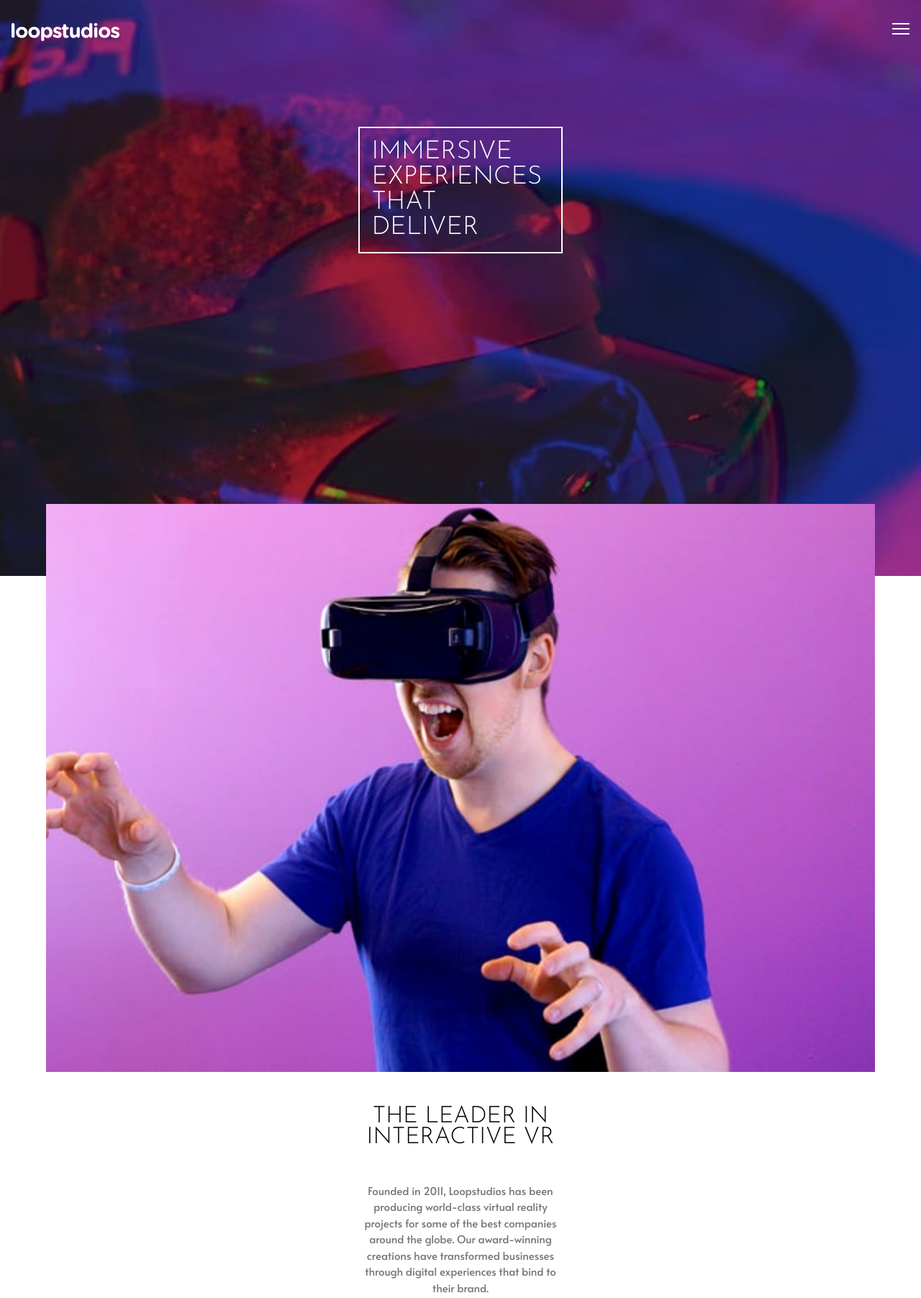
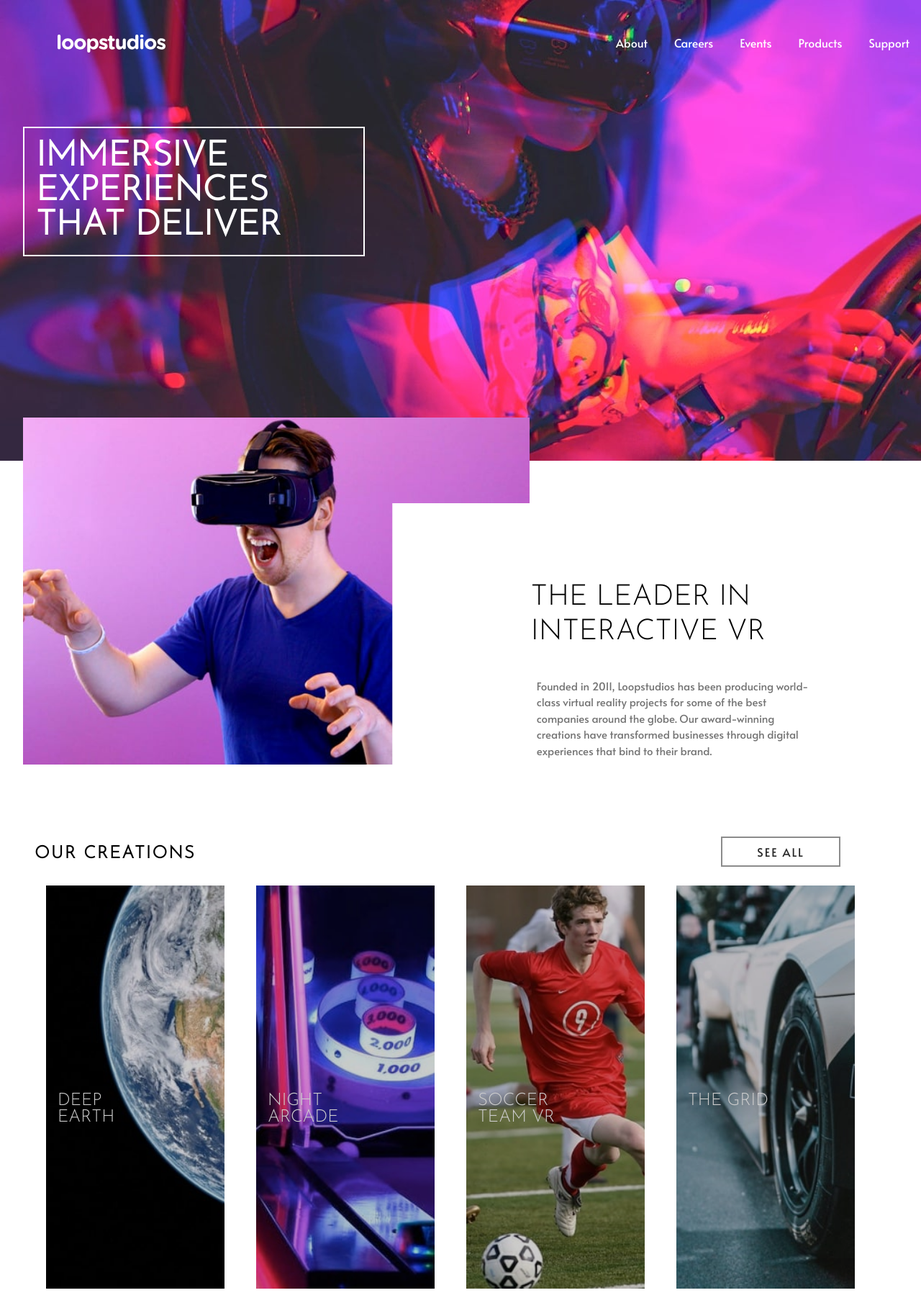
Before and after one commit to codefolk/loopstudio-landing-page, a website: page index.html in a window 1280 px wide. Shown: the top 1803 px of the page at 72% size. Drawn offline with Linux system fonts and the light colour scheme.

Commit message:
intial commit completed

```diff
--- a/index.html
+++ b/index.html
@@ -50,6 +50,7 @@
           alt="illustration image"
         />
       </div>
+      <div class="typography">
       <h1 id="section2-heading">The leader in interactive VR</h1>
 
       <p id="section2-typo">
@@ -58,6 +59,7 @@
         award-winning creations have transformed businesses through digital
         experiences that bind to their brand.
       </p>
+    </div>
     </section>
 
     <section class="section-3">
--- a/style.css
+++ b/style.css
@@ -1,265 +1,574 @@
 @import url('https://fonts.googleapis.com/css2?family=Alata&family=Josefin+Sans:wght@300&display=swap');
 
-*, *::before, *::after{
-    padding:0;
-    margin:0;
+*,
+*::before,
+*::after {
+    padding: 0;
+    margin: 0;
     box-sizing: border-box;
 }
-:root{
-    --White:hsl(0, 0%, 100%);
-    --black:hsl(0, 0%, 0%);
-    --darkGray:hsl(0, 0%, 55%);
-    --VdarkGray:hsl(0, 0%, 41%);
-    --bodyFontSize:15px;
-    --Alata:'Alata', sans-serif;
-    --Josfin:'Josefin Sans', sans-serif;
-    --alataFont:300;
-    --josefinFont:400;
+
+:root {
+    --White: hsl(0, 0%, 100%);
+    --black: hsl(0, 0%, 0%);
+    --darkGray: hsl(0, 0%, 55%);
+    --VdarkGray: hsl(0, 0%, 41%);
+    --bodyFontSize: 15px;
+    --Alata: 'Alata', sans-serif;
+    --Josfin: 'Josefin Sans', sans-serif;
+    --alataFont: 300;
+    --josefinFont: 400;
 }
 
-body{
+body {
     display: flex;
     justify-content: space-between;
     flex-direction: column;
-    /* overflow-x: hidden; */
     width: 100%;
 }
 
 
-#background{
-    position:absolute;
+#background {
+    position: absolute;
     z-index: -9999;
     background: url("./images/mobile/image-hero.jpg");
     background-repeat: no-repeat;
     background-size: cover;
-    width:100%;
-    height:100%;
+    width: 100%;
+    height: 80%;
 }
-.head{
-    position:relative;
+
+.head {
+    position: relative;
     z-index: 999;
-    display:flex;
+    display: flex;
 }
-.logo{
-    width:150px;
-    margin:2rem 1rem 0 1rem;
-    position:absolute;
+
+.logo {
+    width: 150px;
+    margin: 2rem 1rem 0 1rem;
+    position: absolute;
     z-index: 9999;
 }
-#button{
-    border:0;
-    position:absolute;
-    right:1rem;
-    top:2rem;
-    z-index:99999;
+
+#button {
+    border: 0;
+    position: absolute;
+    right: 1rem;
+    top: 2rem;
+    z-index: 99999;
     background: transparent;
     outline: 0;
 }
-.slide-menu{
+
+.slide-menu {
     width: 100%;
     height: 100vh;
-    top:0;
+    top: 0;
     background-color: #000;
     position: absolute;
     z-index: 999;
 }
-.navigation{
-    display:none;
+
+.slide-menu li {
+    list-style: none;
 }
-.slide-menu{
+
+.navigation {
+    display: none;
+}
+
+.slide-menu {
     display: flex;
-    gap:2rem;
+    gap: 2rem;
     flex-direction: column;
 }
-.slide-menu a{
+
+.slide-menu a {
     text-decoration: none;
-    padding:5rem 1rem;
-    position:absolute;
+    padding: 5rem 1rem;
+    position: absolute;
     text-transform: uppercase;
-    color: rgba(255,255,255,0.75);
-    margin:2rem 0;
+    color: rgba(255, 255, 255, 0.75);
+    margin: 2rem 0;
     font-family: var(--Alata);
     font-size: 21px;
     font-weight: 300;
 }
-.slide-menu a:first-child{
+
+.slide-menu a:first-child {
     margin-top: 5rem;
 }
-.show-nav{
+
+.show-nav {
     display: block;
 }
-.top-heading{
+
+.top-heading {
     width: 100%;
     display: flex;
     justify-content: center;
 }
-.top-heading h1{
+
+.top-heading h1 {
     max-width: 13ch;
     text-transform: uppercase;
-    position:absolute;
-    margin:11rem auto;
+    position: absolute;
+    margin: 7rem auto;
     margin-bottom: 0;
-    padding:1rem;
+    padding: 1rem;
     font-family: var(--Josfin);
-    color:#fff;
+    color: #fff;
     font-size: 2.2rem;
     font-weight: var(--josefinFont);
     z-index: 1;
-    border:2px solid #fff;
+    border: 2px solid #fff;
 }
-.section-2{
+
+.section-2 {
     width: 100%;
     display: flex;
-    justify-content:center;
+    justify-content: center;
     align-items: center;
     flex-direction: column;
-    gap:2rem;
+    gap: 2rem;
 }
-.image{
+
+.image {
     width: 100%;
     display: flex;
-    justify-content:center;
+    justify-content: center;
     align-items: center;
 }
-.interactive{
+
+.interactive {
     width: 90%;
-    margin:700px 0;
-    margin-bottom:0;
+    margin: 500px 0;
+    margin-bottom: 0;
     align-self: center;
 }
-#section2-heading{
-    max-width:20ch;
-    text-align:center;
+
+#section2-heading {
+    max-width: 20ch;
+    text-align: center;
     text-transform: uppercase;
-    font-family:var(--Josfin);
+    font-family: var(--Josfin);
     font-size: clamp(1.9rem, 2.5vw, 3rem);
-    padding:1rem;
-    margin:2rem auto;
-    font-weight:100;
-    line-height:0.9;
+    padding: 1rem;
+    margin: 2rem auto;
+    font-weight: 100;
+    line-height: 0.9;
 }
-#section2-typo{
-    text-align:center;
-    font-family:var(--Alata);
-    color: rgba(0,0,0,0.55);
+
+#section2-typo {
+    text-align: center;
+    font-family: var(--Alata);
+    color: rgba(0, 0, 0, 0.55);
     font-size: 15px;
-    max-width:30ch;
+    max-width: 30ch;
     font-weight: 300;
     line-height: 1.5;
-    margin:1rem auto;
+    margin: 1rem auto;
 }
-.same-sections{
-    width:90%;
+
+.same-sections {
+    width: 80vw;
     background-repeat: no-repeat;
     background-size: cover;
-    filter:brightness(80%);
+    filter: brightness(80%);
 }
+
 .section-main {
-    width:100%;
+    width: min-content;
     display: flex;
-    justify-content:center;
+    justify-content: center;
     align-items: center;
     flex-direction: column;
-    gap:1rem;
+    gap: 1rem;
 
 }
-.section-3{
+
+.section-3 {
     display: flex;
     justify-content: center;
     align-items: center;
     flex-direction: column;
 }
-.same-sections h2{
-    color:#fff;
+
+.same-sections h2 {
+    color: #fff;
     font-family: var(--Josfin);
     margin-top: 2.5rem;
     margin-left: 1rem;
     text-transform: uppercase;
-    width:9ch;
-    line-height:0.95;
-    font-weight:300;
-    filter:brightness(2);
+    width: 9ch;
+    line-height: 0.95;
+    font-weight: 300;
+    filter: brightness(2);
 
 }
 
-#image1{
+#image1 {
     background-image: url("./images/mobile/image-deep-earth.jpg");
 }
-#image2{
+
+#image2 {
     background-image: url("./images/mobile/image-night-arcade.jpg");
 
 }
-#image3{
+
+#image3 {
     background-image: url("./images/mobile/image-soccer-team.jpg");
 
 }
-#image4{
+
+#image4 {
     background-image: url("./images/mobile/image-grid.jpg");
 
 }
-#image5{
+
+#image5 {
     background-image: url("./images/mobile/image-from-above.jpg");
 
 }
-#image6{
+
+#image6 {
     background-image: url("./images/mobile/image-pocket-borealis.jpg");
 
 }
-#image7{
+
+#image7 {
     background-image: url("./images/mobile/image-curiosity.jpg");
-    filter:brightness(70%),contrast(50%);
+    filter: brightness(70%), contrast(50%);
 }
-#image8{
-        background-image: url("./images/mobile/image-fisheye.jpg");
+
+#image8 {
+    background-image: url("./images/mobile/image-fisheye.jpg");
 }
-.section3-button{
+
+.section3-button {
     border: 2px solid var(--darkGray);
-    padding:8px 3rem;
+    padding: 8px 3rem;
     margin: 2rem auto 5rem auto;
-    background-color:transparent;
+    background-color: transparent;
     font-family: var(--Alata);
-    font-weight:400;
-    font-size:1rem;
+    font-weight: 400;
+    font-size: 1rem;
     letter-spacing: 2px;
-    color:rgba(0,0,0,0.85);
+    color: rgba(0, 0, 0, 0.85);
 }
-.section-3 h1{
-    margin:2rem auto;
+
+.section-3 h1 {
+    margin: 2rem auto;
     text-transform: uppercase;
     font-family: var(--Josfin);
-    letter-spacing:2px;
+    letter-spacing: 2px;
 }
-.footer{
+
+.footer {
     display: flex;
     justify-content: center;
     align-items: center;
     flex-direction: column;
     width: 100%;
-    background-color:#000;
+    background-color: #000;
 }
-.logo-footer{
+
+.logo-footer {
     width: 150px;
-    margin:2rem auto;
+    margin: 2rem auto;
 }
-.footer-nav{
-    display:flex;
+
+.footer-nav {
+    display: flex;
     flex-direction: column;
-    gap:1rem;
+    gap: 1rem;
 }
-.footer-nav a{
+
+.footer-nav a {
     text-decoration: none;
     color: #fff;
     font-family: var(--Alata);
-    font-weight:400;
+    font-weight: 400;
 }
-.socials{
+
+.socials {
     display: flex;
-    gap:1rem;
-    margin:2rem auto 0 auto;
+    gap: 1rem;
+    margin: 2rem auto 0 auto;
 }
-.footer p{
+
+.footer p {
     color: var(--VdarkGray);
     font-family: var(--Alata);
-    margin:1rem 0 3rem 0;
-    font-size:15px;
+    margin: 1rem 0 3rem 0;
+    font-size: 15px;
 }
+
+@media (min-width: 768px) {
+    body {
+        display: flex;
+        align-items: space-between;
+        flex-direction: column;
+    }
+
+    .logo {
+        margin: 3rem 5rem;
+    }
+
+    #background {
+        background: url("./images/desktop/image-hero.jpg");
+    }
+
+    #button {
+        display: none;
+    }
+
+    .slide-menu {
+        width: 100%;
+        height: auto;
+        top: 0;
+        background-color: transparent;
+        position: absolute;
+        z-index: 999;
+    }
+
+    .navigation {
+        display: flex;
+    }
+
+    .slide-menu {
+        display: flex;
+        gap: 5px;
+        justify-content: flex-end;
+        flex-direction: row;
+        margin: 3rem auto;
+
+    }
+
+    .slide-menu a {
+        text-decoration: none;
+        padding: 0;
+        position: relative;
+        text-transform: none;
+        color: var(--White);
+        margin: 0 1rem;
+        font-family: var(--Alata);
+        font-size: 16px;
+        font-weight: 300;
+    }
+
+    .top-heading {
+        justify-content: flex-start;
+    }
+
+    .top-heading h1 {
+        max-width: 16ch;
+        margin: 11rem 2rem;
+        margin-bottom: 0;
+        padding: 1rem;
+        font-family: var(--Josfin);
+        color: #fff;
+        font-size: 3rem;
+        font-weight: bold;
+        z-index: 1;
+        border: 2px solid #fff;
+    }
+
+    .section2 {
+        display: flex;
+        flex-direction: row;
+        position: relative;
+    }
+
+    .image {
+        display: flex;
+        justify-content: flex-start;
+        width: 100%;
+    }
+
+    .image img {
+        width: 60%;
+        padding: 5rem 2rem;
+        clip-path: polygon(0 0, 100% 0, 100% 31%, 71% 31%, 71% 100%, 0 100%, 0% 80%, 0% 20%);
+
+    }
+
+    .typography {
+        position: absolute;
+        max-width: 100%;
+        margin-bottom: 0;
+        z-index: 1000000;
+        right: 0;
+        bottom: 4rem;
+
+    }
+
+    #section2-heading {
+        line-height: 1.2;
+        text-align: left;
+        margin: 1rem 15px 0 15px;
+        font-size: 2rem;
+        justify-self: flex-start;
+    }
+
+    #section2-typo {
+        max-width: 45ch;
+        text-align: left;
+        margin: 0 15px 0 15px;
+        padding: 1rem;
+        padding-top: 0;
+
+    }
+
+    .same-sections {
+        width: 90%;
+        height: 70vh;
+    }
+
+    .section-main {
+        display: grid;
+        grid-template-columns: repeat(4, 1fr);
+        grid-template-rows: 1fr 1fr;
+        grid-template-areas:
+            "image1 image2 image3 image4"
+            "image5 image6 image7 image8";
+        width: 90%;
+        gap: 1rem;
+    }
+
+    .section-3 {
+        position: relative;
+    }
+
+    .section-3 h1 {
+        grid-area: heading;
+        justify-self: flex-start;
+        place-self: flex-start;
+        margin: 2rem 3rem;
+    }
+
+    .section3-button {
+        position: absolute;
+        top: -12px;
+        right: 3rem;
+        z-index: 100;
+    }
+
+    .same-sections h2 {
+        margin-top: 18rem;
+        margin-left: 1rem;
+        width: 9ch;
+        line-height: 0.95;
+
+    }
+
+    #image1 {
+        background-image: url("./images/desktop/image-deep-earth.jpg");
+        grid-area: image1;
+    }
+
+    #image2 {
+        background-image: url("./images/desktop/image-night-arcade.jpg");
+        grid-area: image2;
+
+    }
+
+    #image3 {
+        background-image: url("./images/desktop/image-soccer-team.jpg");
+        grid-area: image3;
+
+    }
+
+    #image4 {
+        background-image: url("./images/desktop/image-grid.jpg");
+        grid-area: image4;
+
+    }
+
+    #image5 {
+        background-image: url("./images/desktop/image-from-above.jpg");
+        grid-area: image5;
+
+    }
+
+    #image6 {
+        background-image: url("./images/desktop/image-pocket-borealis.jpg");
+        grid-area: image6;
+
+    }
+
+    #image7 {
+        background-image: url("./images/desktop/image-curiosity.jpg");
+        filter: brightness(70%), contrast(50%);
+        grid-area: image7;
+    }
+
+    #image8 {
+        background-image: url("./images/desktop/image-fisheye.jpg");
+        grid-area: image8;
+    }
+
+    .footer {
+        margin-top: 5rem;
+        display: grid;
+        grid-template-columns: repeat(2, 1fr);
+        grid-template-rows: 15vh 15vh;
+        grid-template-areas:
+            "logo socials"
+            "nav typo";
+        justify-content: flex-start;
+
+    }
+
+    .footer-nav {
+        grid-area: nav;
+        flex-direction: row;
+        width: fit-content;
+        margin: 0 4rem;
+
+    }
+
+    .socials {
+        justify-self: flex-end;
+        grid-area: socials;
+        margin: 4rem;
+        margin-bottom: 0;
+
+    }
+
+    .footer p {
+        grid-area: typo;
+        justify-self: flex-end;
+        margin: 0 4rem;
+    }
+
+    .logo-footer {
+        grid-area: logo;
+        margin: 4rem;
+        margin-bottom: 0;
+    }
+
+}
+
+@media (min-width: 1024px) {
+    #section2-heading {
+        font-size: 2.5rem;
+    }
+
+    .typography {
+        margin-bottom: 0;
+        right: 3rem;
+        bottom: 4rem;
+
+    }
+
+    #section2-typo {
+        padding: 1.5rem;
+    }
+
+    .section3-button {
+        top: -12px;
+        right: 7rem;
+    }
+}
```
